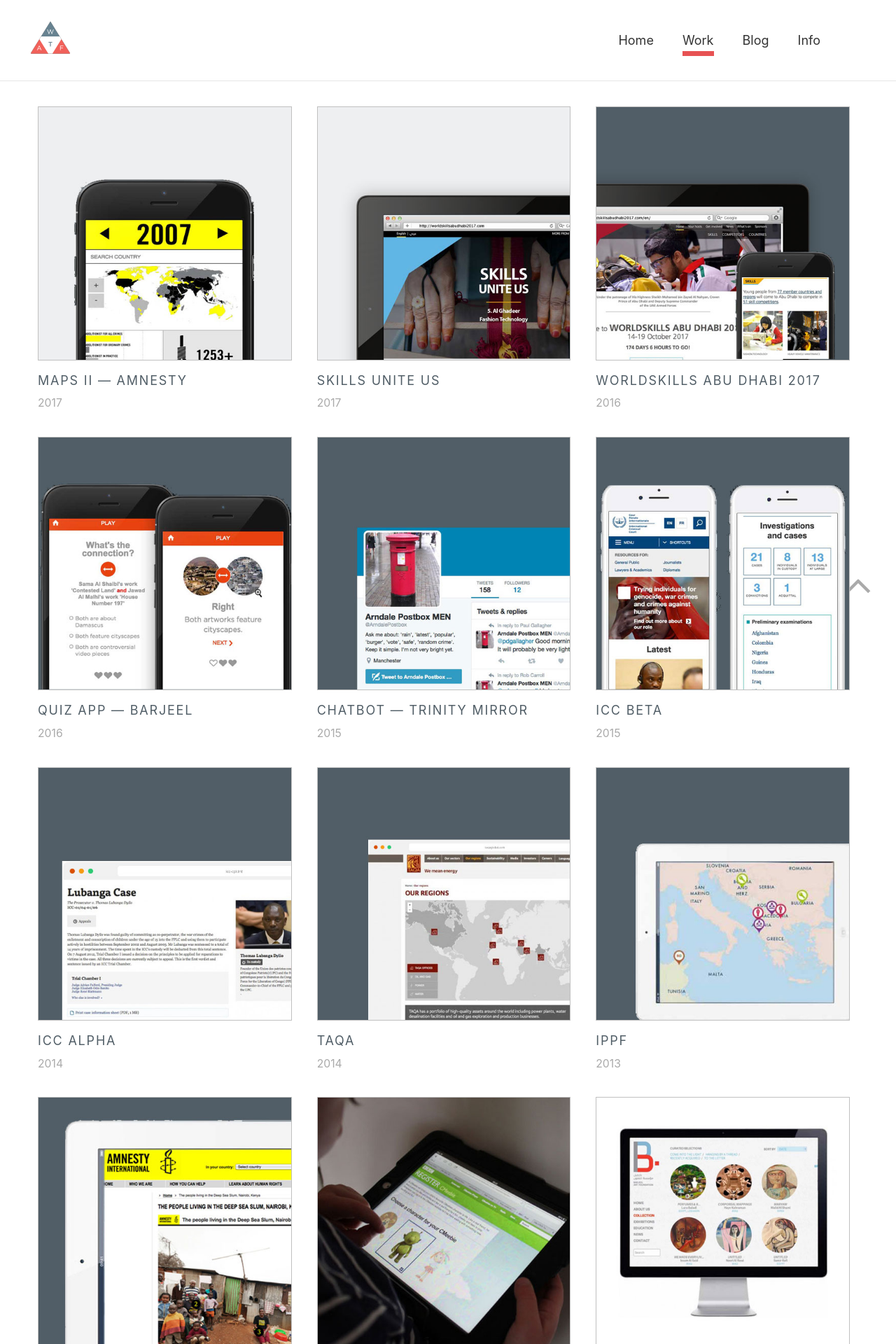
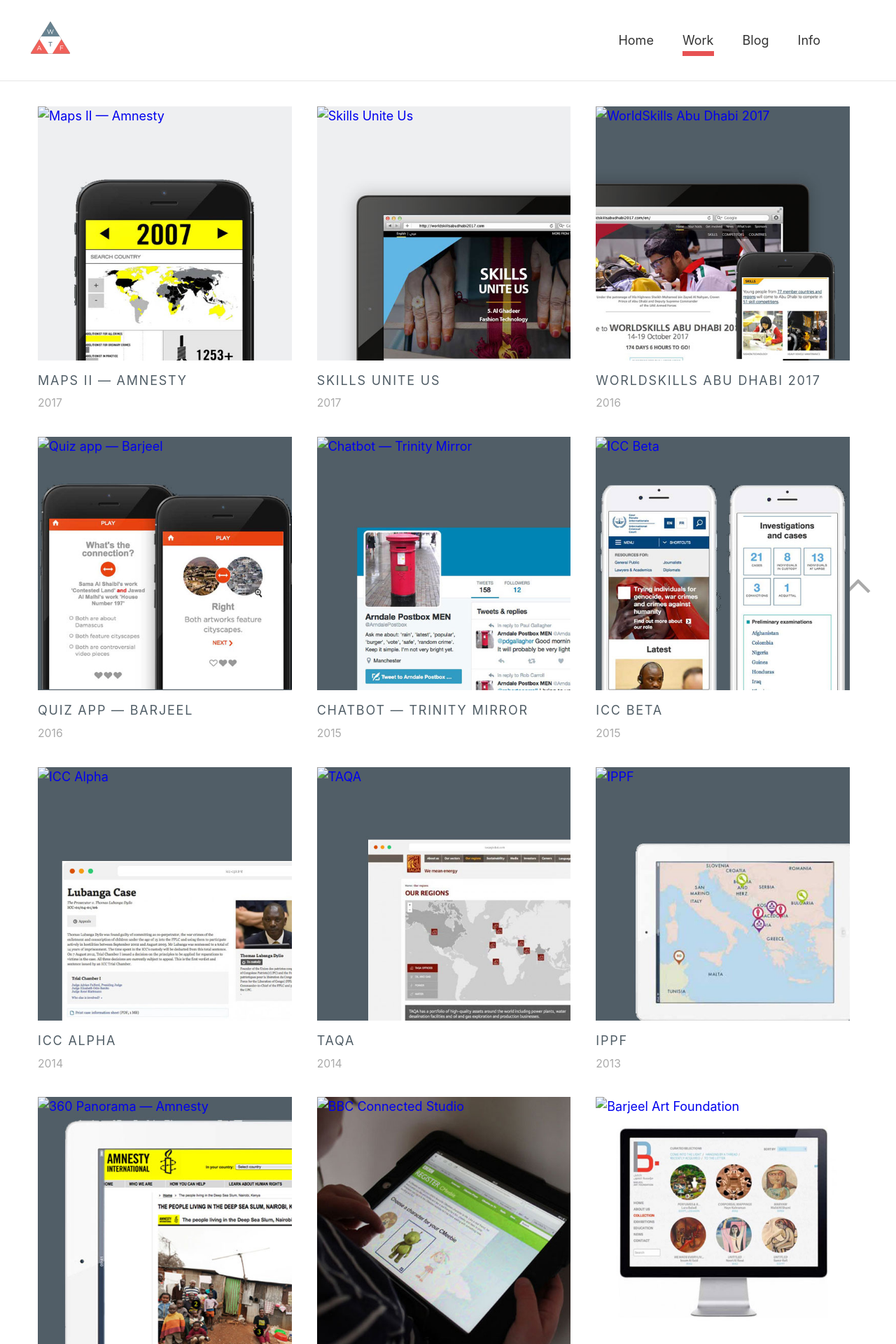
Before and after one commit to wearethoughtfox/wearethoughtfox, a Jekyll site: the page built from _pages/work.html, in a window 1280 px wide. Shown: the top 1920 px of the page at 70% size. Built offline with Jekyll 4.4.1, drawn with Linux system fonts in a browser that asks for light colours; a script that is not in the unit is left out.

Commit message:
Add alt tag to work teaser images

```diff
--- a/_pages/work.html
+++ b/_pages/work.html
@@ -11,7 +11,7 @@
     <article class="fl w-100 w-33-l pa3-ns pb3 pb0-l">
       <a href="{{ work.url }}">
       <div class="aspect-ratio aspect-ratio--1x1">
-        <img style="background-image:url({{ work.image }});"
+        <img alt="{{ work.title }}" style="background-image:url({{ work.image }});"
         class="db bg-center cover aspect-ratio--object dim" />
       </div>
       </a>
--- a/index.html
+++ b/index.html
@@ -35,7 +35,7 @@
         <a href="{{ work.url }}">
         <span class="sr-only">{{ work.title }}</span>
         <div class="aspect-ratio aspect-ratio--1x1">
-          <img style="background-image:url({{ work.image }});"
+          <img alt="{{ work.title }}" style="background-image:url({{ work.image }});"
           class="db bg-center cover aspect-ratio--object dim" />
         </div>
         </a>
```
